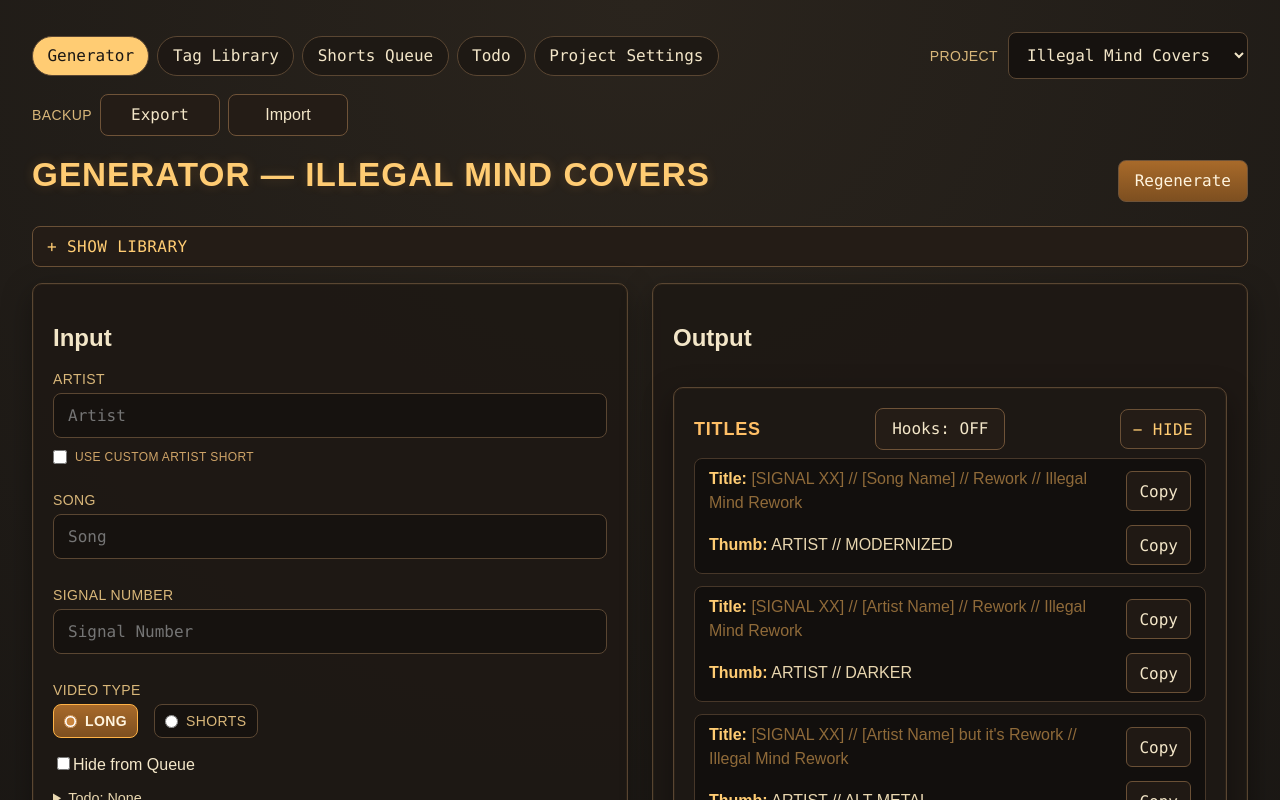
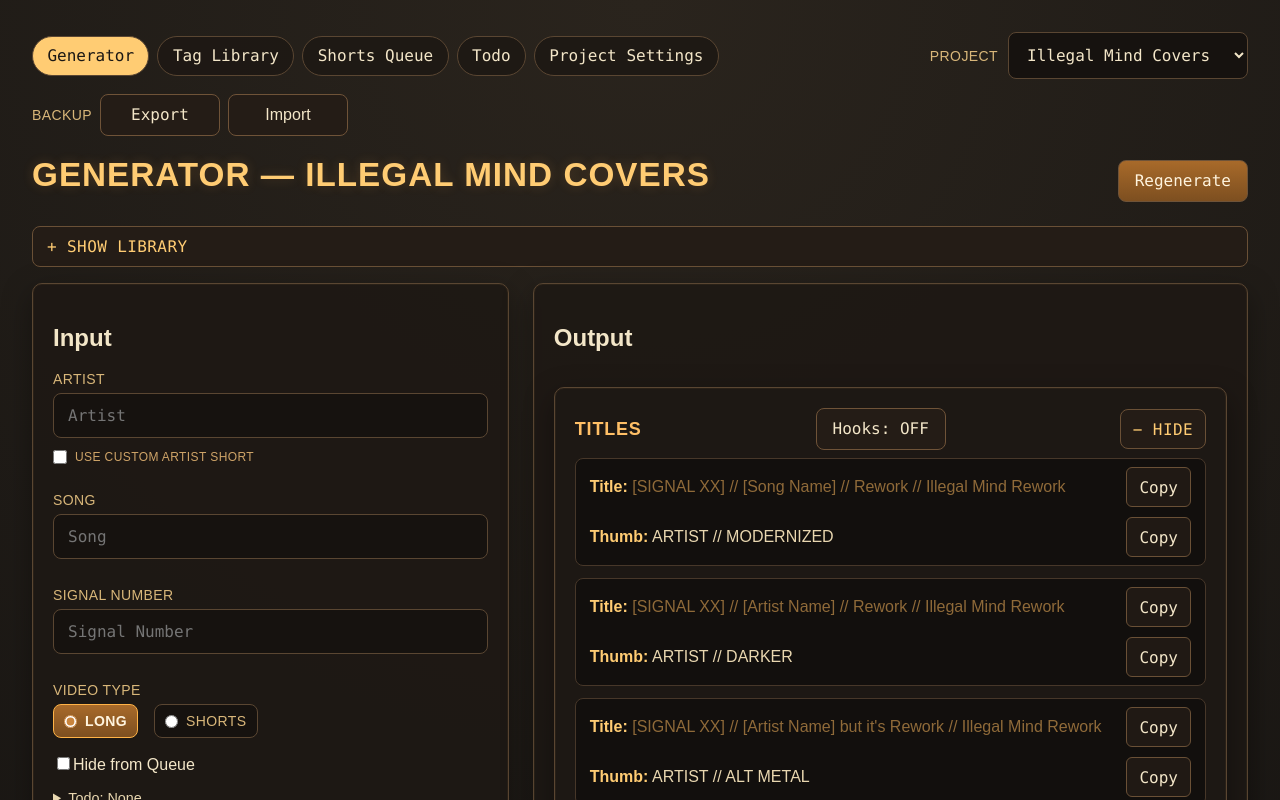
Before and after one commit to maxsoulfly/illegal-mind-generator, a React (Vite) app: page / in a window 1280 px wide. Shown: the top 800 px of the page. Built offline with nearby package versions, Linux system fonts and the light colour scheme.

Commit message:
style(layout): widen output column to 60% (2fr/3fr split)
Co-Authored-By: Claude Sonnet 4.6 <noreply@anthropic.com>

```diff
--- a/src/index.css
+++ b/src/index.css
@@ -177,7 +177,7 @@ svg {
 
 .layout-grid {
   display              : grid;
-  grid-template-columns: 1fr 1fr;
+  grid-template-columns: 2fr 3fr;
   gap                  : var(--space-8);
   align-items          : start;
 }
```
